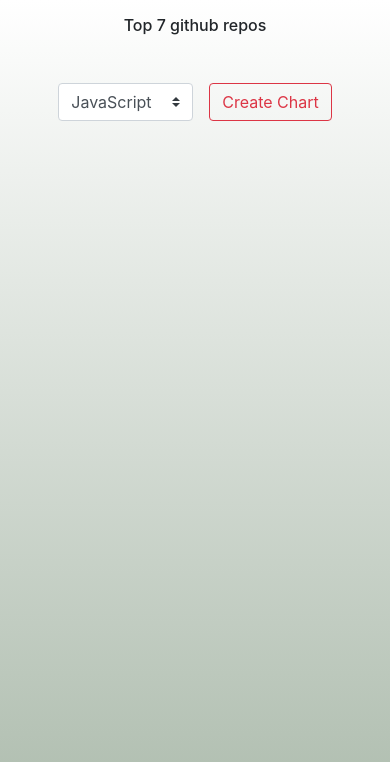
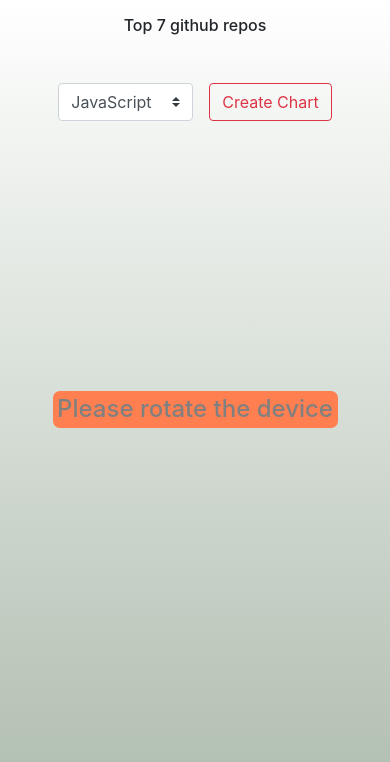
Before and after one commit to mnemony/githubRank, a plain HTML site: page index.html in a window 390 px wide. Drawn offline with nearby package versions, Linux system fonts and the light colour scheme.

Commit message:
rwd stuff

```diff
--- a/index.html
+++ b/index.html
@@ -36,11 +36,12 @@
         <button class="btn btn-outline-danger m-2" onclick="runChart()">Create Chart</button>
     </div>
 
-
     <div id="chart-area" class="container d-flex justify-content-center p-5">
         <canvas id="myChart"></canvas>
     </div>
 
+
+    <h4 class=" warnstate">Please rotate the device</h4>
 
 
     <script src="https://cdnjs.cloudflare.com/ajax/libs/Chart.js/2.9.3/Chart.js"></script>
--- a/style.css
+++ b/style.css
@@ -13,6 +13,17 @@ body {
     width: 135px;
 }
 
+.warnstate {
+    max-width: 285px;
+    text-align: center;
+    margin: auto;
+    padding: 4px;
+    background-color: coral;
+    border-radius: 7px;
+    color: gray;
+    display: none;
+}
+
 @media only screen and (max-width: 767px) {
 
 
@@ -20,3 +31,9 @@ body {
         font-size: medium;
     }
 }
+
+@media (max-width: 520px) {
+    .warnstate {
+        display: block;
+    }
+}
```
